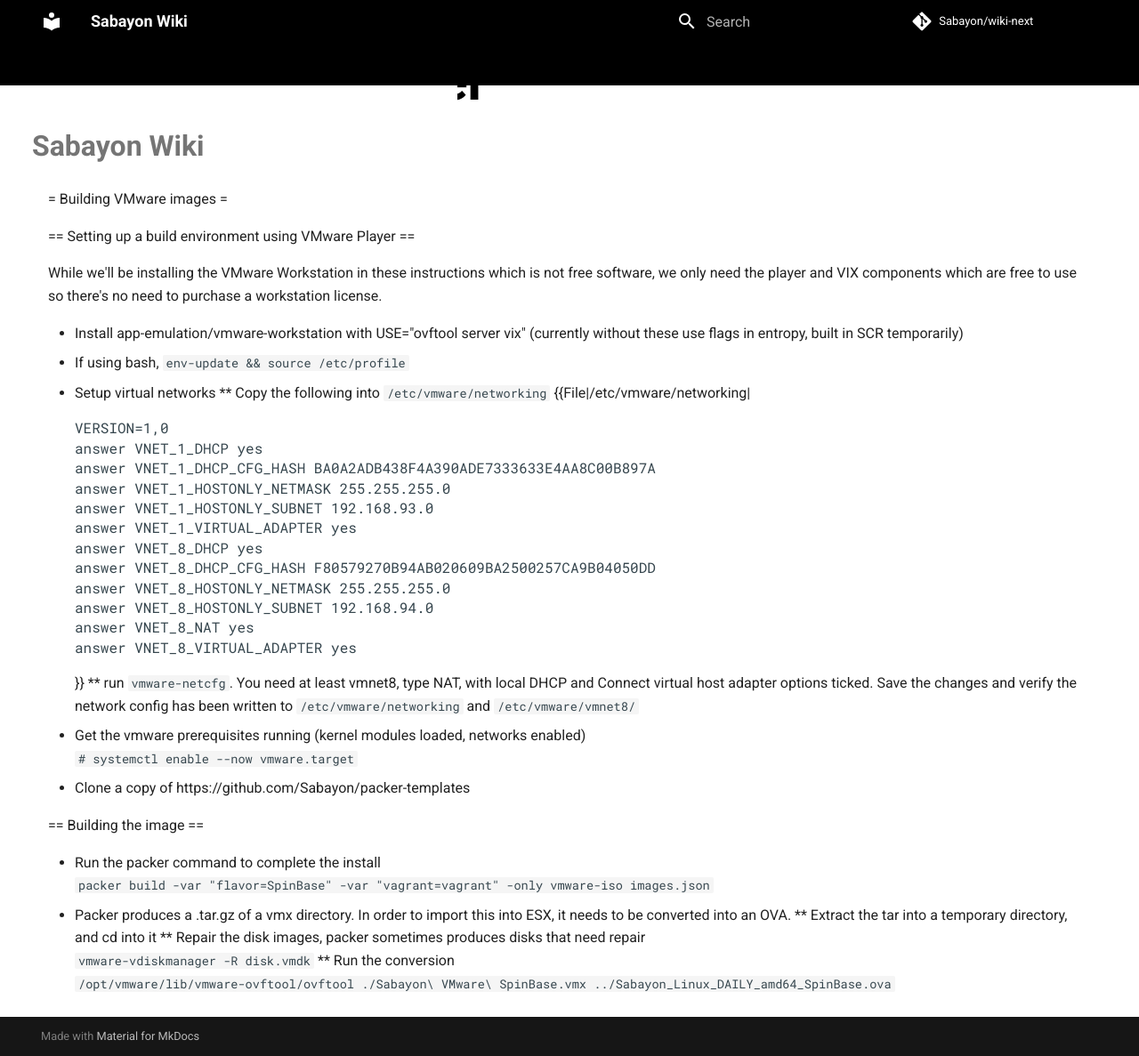
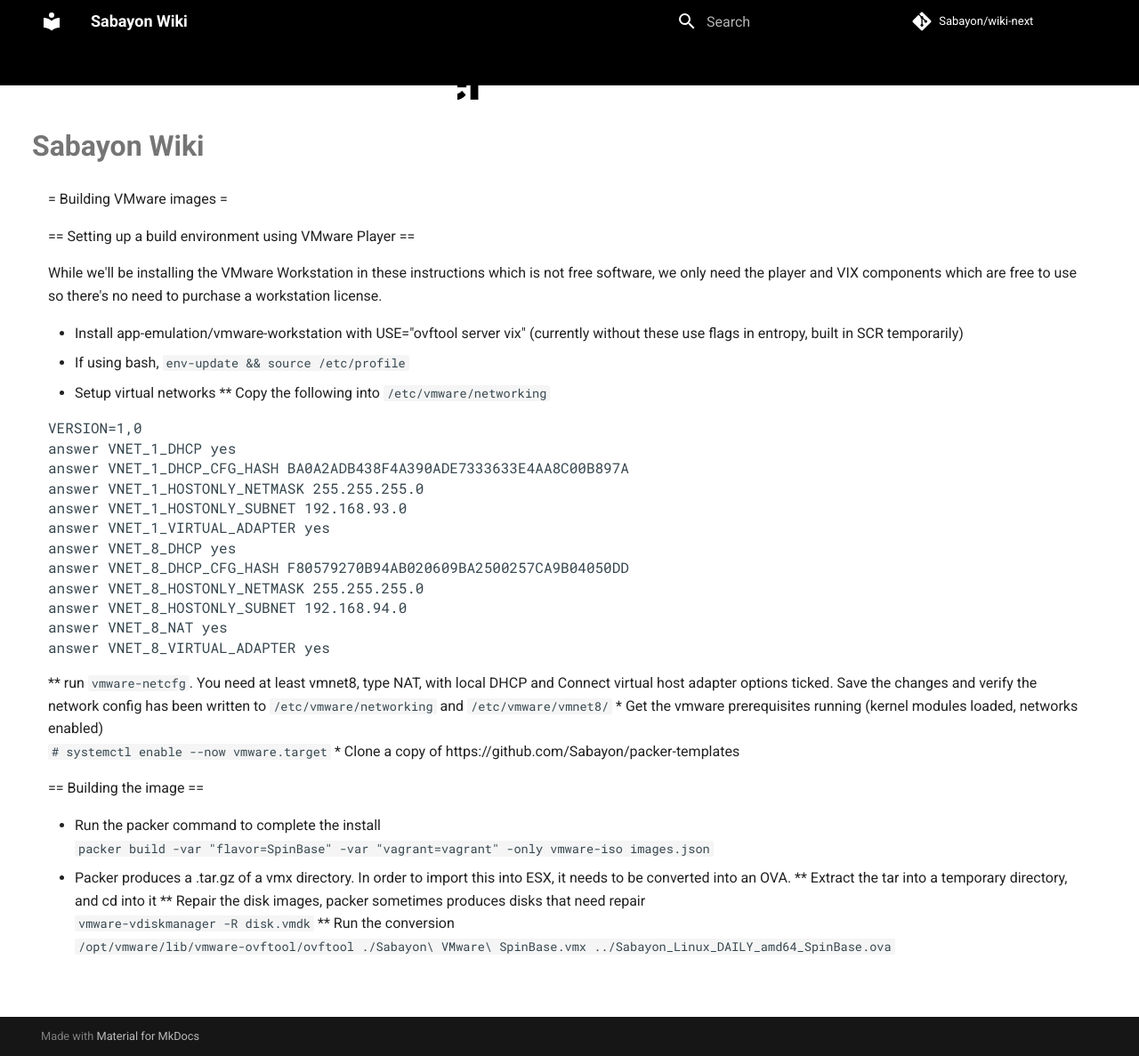
Before and after one commit to Sabayon/wiki-next, an MkDocs documentation site: the page built from docs/articles/DEV_ImagePacker.md, in a window 1280 px wide and 1187 px high. Shown: the whole window at 89% size. Built offline with MkDocs 1.6.1 and Material for MkDocs 9.7.7, drawn with Linux system fonts in a browser that asks for light colours; comment, search, counter and statistics services are not loaded.

Commit message:
Update DEV_ImagePacker.md

```diff
--- a/docs/articles/DEV_ImagePacker.md
+++ b/docs/articles/DEV_ImagePacker.md
@@ -5,9 +5,10 @@
 While we'll be installing the VMware Workstation in these instructions which is not free software, we only need the player and VIX components which are free to use so there's no need to purchase a workstation license.
 
 * Install app-emulation/vmware-workstation with USE="ovftool server vix" (currently without these use flags in entropy, built in SCR temporarily)
-* If using bash, <code>env-update && source /etc/profile</code>
+* If using bash, `env-update && source /etc/profile`
 * Setup virtual networks
-** Copy the following into  <code>/etc/vmware/networking</code> {{File|/etc/vmware/networking|<pre class="clear">
+** Copy the following into `/etc/vmware/networking`
+<pre class="clear">
 VERSION=1,0
 answer VNET_1_DHCP yes
 answer VNET_1_DHCP_CFG_HASH BA0A2ADB438F4A390ADE7333633E4AA8C00B897A
@@ -20,15 +21,15 @@
 answer VNET_8_HOSTONLY_SUBNET 192.168.94.0
 answer VNET_8_NAT yes
 answer VNET_8_VIRTUAL_ADAPTER yes
-</pre>}}
-** run <code>vmware-netcfg</code>. You need at least vmnet8, type NAT, with local DHCP and Connect virtual host adapter options ticked. Save the changes and verify the network config has been written to <code>/etc/vmware/networking</code> and <code>/etc/vmware/vmnet8/</code>
-* Get the vmware prerequisites running (kernel modules loaded, networks enabled) <br /><code># systemctl enable --now vmware.target</code>
+</pre>
+** run `vmware-netcfg`. You need at least vmnet8, type NAT, with local DHCP and Connect virtual host adapter options ticked. Save the changes and verify the network config has been written to `/etc/vmware/networking` and `/etc/vmware/vmnet8/`
+* Get the vmware prerequisites running (kernel modules loaded, networks enabled) <br />`# systemctl enable --now vmware.target`
 * Clone a copy of https://github.com/Sabayon/packer-templates
 
 == Building the image ==
 
-* Run the packer command to complete the install <br /> <code>packer build -var "flavor=SpinBase" -var "vagrant=vagrant" -only vmware-iso images.json</code>
+* Run the packer command to complete the install <br /> `packer build -var "flavor=SpinBase" -var "vagrant=vagrant" -only vmware-iso images.json`
 * Packer produces a .tar.gz of a vmx directory. In order to import this into ESX, it needs to be converted into an OVA.
 ** Extract the tar into a temporary directory, and cd into it
-** Repair the disk images, packer sometimes produces disks that need repair <br /> <code>vmware-vdiskmanager -R disk.vmdk</code>
-** Run the conversion <br /> <code>/opt/vmware/lib/vmware-ovftool/ovftool ./Sabayon\ VMware\ SpinBase.vmx ../Sabayon_Linux_DAILY_amd64_SpinBase.ova</code>
+** Repair the disk images, packer sometimes produces disks that need repair <br /> `vmware-vdiskmanager -R disk.vmdk`
+** Run the conversion <br /> `/opt/vmware/lib/vmware-ovftool/ovftool ./Sabayon\ VMware\ SpinBase.vmx ../Sabayon_Linux_DAILY_amd64_SpinBase.ova`
```
